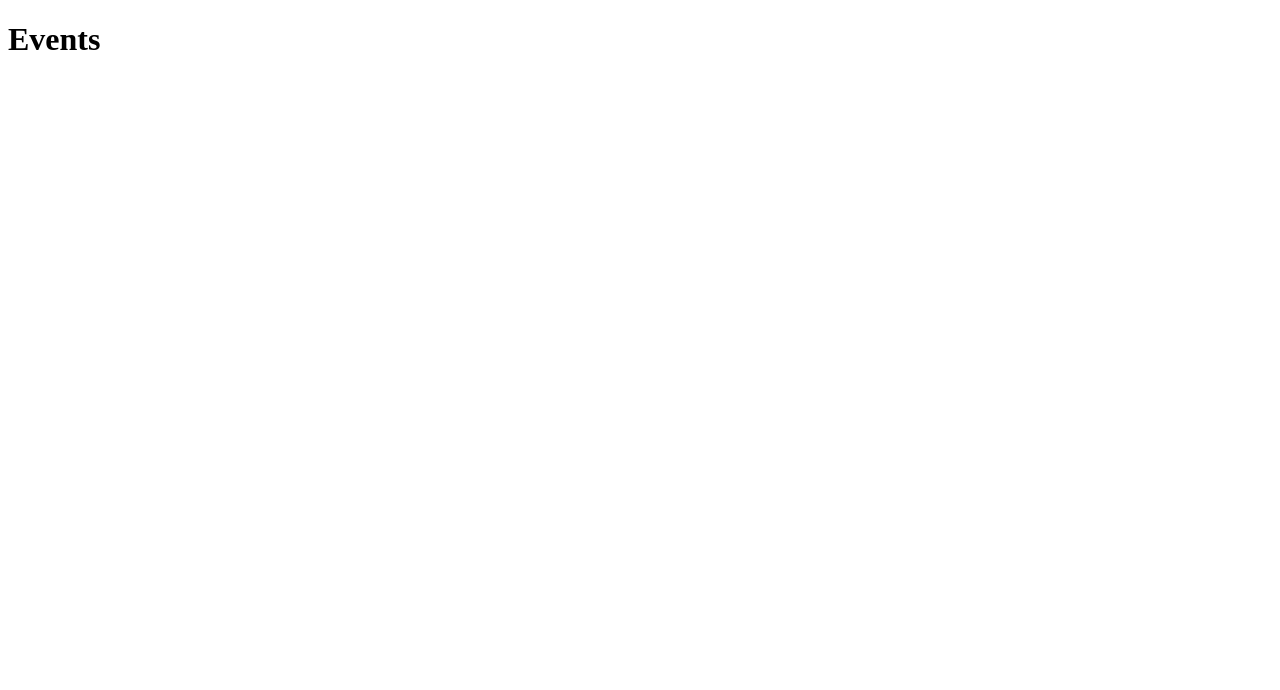
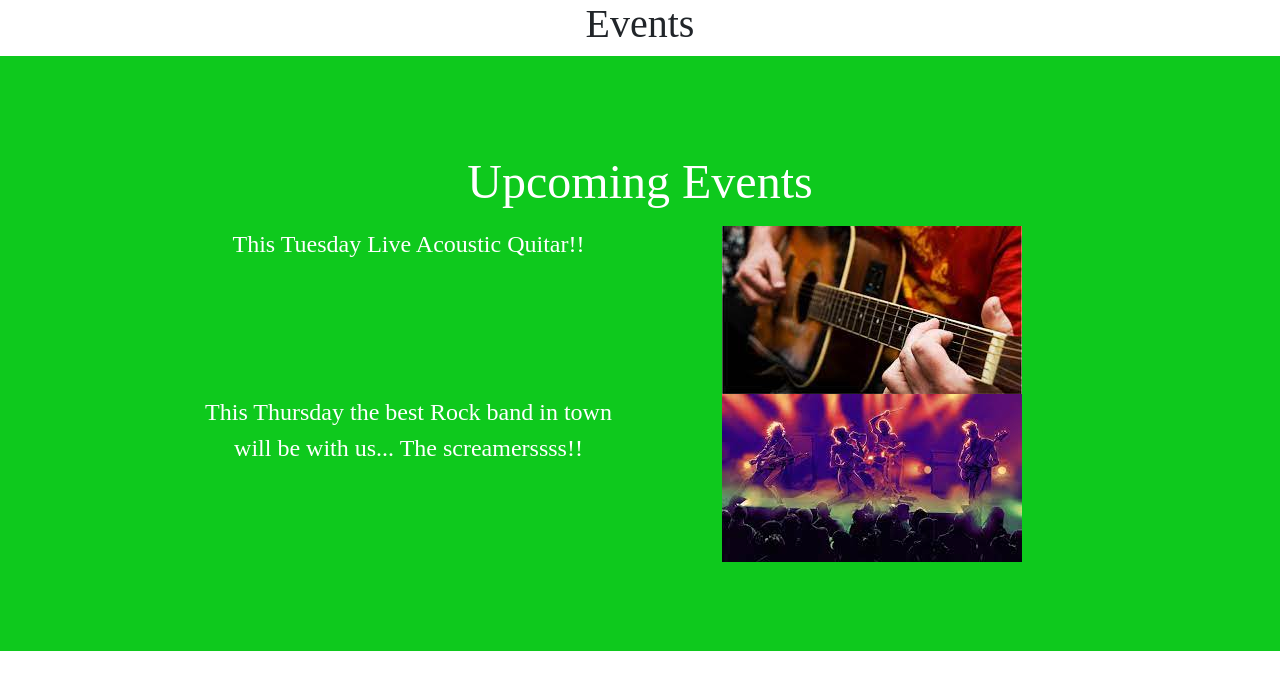
Before and after one commit to StavrosHadjicostis/PUB, a plain HTML site: page events.html in a window 1280 px wide. Drawn offline with nearby package versions, Linux system fonts and the light colour scheme.

Commit message:
Add files via upload

```diff
--- a/css/styles.css
+++ b/css/styles.css
@@ -218,9 +218,7 @@ p {
 
 /* Merchandise Section */
 
-/* #merchandise {
-  background-color: red;
-} */
+
 
 .offer-image {
   width: 30%;
@@ -233,3 +231,13 @@ p {
   height: 60%;
   margin: 20px;
 }
+
+/* Event Section */
+
+.
+
+.event-image {
+  width: 60%;
+  height: 60%;
+  margin: 20px;
+}
--- a/events.html
+++ b/events.html
@@ -3,10 +3,47 @@
   <head>
     <meta charset="utf-8">
     <title>Events</title>
+
+    <!-- CSS Stylesheets -->
+    <link rel="stylesheet" href="https://maxcdn.bootstrapcdn.com/bootstrap/4.0.0/css/bootstrap.min.css" integrity="sha384-Gn5384xqQ1aoWXA+058RXPxPg6fy4IWvTNh0E263XmFcJlSAwiGgFAW/dAiS6JXm" crossorigin="anonymous">
+    <link rel="stylesheet" href="css/styles.css">
+
+    <!-- Bootstrap Scripts -->
+    <script src="https://code.jquery.com/jquery-3.2.1.slim.min.js" integrity="sha384-KJ3o2DKtIkvYIK3UENzmM7KCkRr/rE9/Qpg6aAZGJwFDMVNA/GpGFF93hXpG5KkN" crossorigin="anonymous"></script>
+    <script src="https://cdnjs.cloudflare.com/ajax/libs/popper.js/1.12.9/umd/popper.min.js" integrity="sha384-ApNbgh9B+Y1QKtv3Rn7W3mgPxhU9K/ScQsAP7hUibX39j7fakFPskvXusvfa0b4Q" crossorigin="anonymous"></script>
+    <script src="https://maxcdn.bootstrapcdn.com/bootstrap/4.0.0/js/bootstrap.min.js" integrity="sha384-JZR6Spejh4U02d8jOt6vLEHfe/JQGiRRSQQxSfFWpi1MquVdAyjUar5+76PVCmYl" crossorigin="anonymous"></script>
+
   </head>
   <body>
 
     <h1>Events</h1>
 
+    <section id="events" class="colored-section">
+
+      <div class="container-fluid">
+
+        <h2 class="section-heading">Upcoming Events</h2>
+
+        <div class="row">
+        <div class="col-lg-6">
+          <p class="description">This Tuesday Live Acoustic Quitar!!</p>
+        </div>
+        <div class="col-lg-6">
+          <img class="event-image" src="images/acoustic.jfif" alt="pub-photo">
+        </div>
+        </div>
+
+        <div class="row">
+        <div class="col-lg-6">
+          <p class="description">This Thursday the best Rock band in town will be with us...   The screamerssss!!</p>
+        </div>
+        <div class="col-lg-6">
+          <img class="event-image" src="images/rock.jfif" alt="pub-photo">
+        </div>
+        </div>
+
+      </div>
+    </section>
+
   </body>
 </html>
```
Also changed, not shown: images/acoustic.jfif (added), images/rock.jfif (added).
